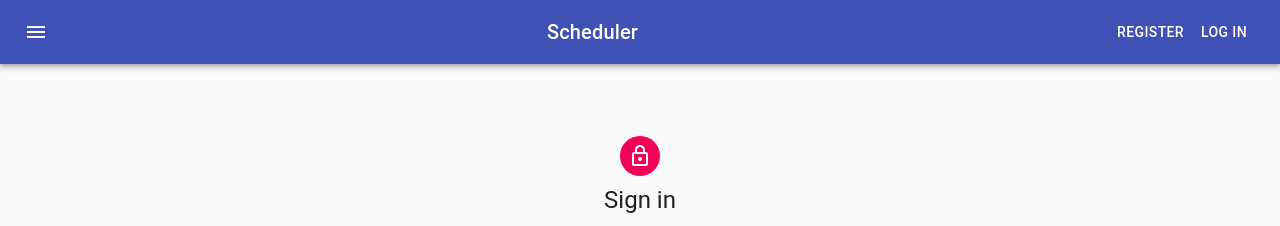
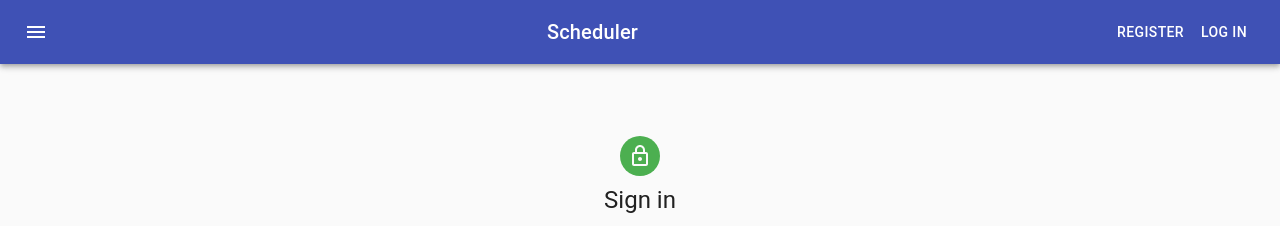
Before and after one commit to dthemg/scheduler, a React (Create React App) app in the folder client/: page /login in a window 1280 px wide. Shown: the top 226 px of the page. Built offline with nearby package versions, Linux system fonts and the light colour scheme.

Commit message:
Add theme provider, eslint fixes

```diff
--- a/client/src/App.js
+++ b/client/src/App.js
@@ -7,7 +7,10 @@ import Home from './components/home.component';
 import Register from './components/register.component';
 import { setAxiosAuthHeader } from './utils/axios.utils';
 import Profile from './components/profile.component';
+import { ThemeProvider } from '@material-ui/core';
+import mainTheme from './themes/themes';
 
+// TODO: Have a look at this part
 if (localStorage.jwtToken) {
 	console.log('JWT token found');
 	const token = localStorage.getItem('jwtToken');
@@ -23,6 +26,8 @@ function App() {
 	}, []);
 
 	return (
+		// TODO: Keep looking at themeprovider...
+		<ThemeProvider theme={mainTheme}>
 			<div className='App'>
 				<Router>
 					<div>
@@ -37,6 +42,7 @@ function App() {
 					</div>
 				</Router>
 			</div>
+		</ThemeProvider>
 	);
 }
 
--- a/client/src/components/home.component.js
+++ b/client/src/components/home.component.js
@@ -9,6 +9,7 @@ import Typography from '@material-ui/core/Typography';
 import { ALL_DATES_URL, UPDATE_APPOINTMENT_URL } from '../utils/urls';
 import jwt_decode from 'jwt-decode';
 
+// TODO: Global theming instead of in individual files
 const useStyles = makeStyles((theme) => ({
 	root: {
 		display: 'flex',
@@ -145,7 +146,7 @@ export default function Home(props) {
 		</div>
 	);
 }
-
+// TODO: This loggedIn function seems to not work that well...
 Home.propTypes = {
 	loggedIn: PropTypes.bool,
 };
--- /dev/null
+++ b/client/src/themes/themes.js
@@ -0,0 +1,12 @@
+import { createMuiTheme } from '@material-ui/core/styles';
+import { green } from '@material-ui/core/colors';
+
+const mainTheme = createMuiTheme({
+	palette: {
+		secondary: {
+			main: green[500],
+		},
+	},
+});
+
+export default mainTheme;
--- a/client/src/utils/urls.js
+++ b/client/src/utils/urls.js
@@ -1,6 +1,6 @@
 var baseUrl = 'http://localhost:9000/';
-module.exports.LOGIN_URL = baseUrl + 'auth/login';
-module.exports.REGISTER_URL = baseUrl + 'auth/register';
-module.exports.PROFILE_URL = baseUrl + 'data/profile';
-module.exports.ALL_DATES_URL = baseUrl + 'data/getAllCalendarDates';
-module.exports.UPDATE_APPOINTMENT_URL = baseUrl + 'data/updateCalendarDate';
+export const LOGIN_URL = baseUrl + 'auth/login';
+export const REGISTER_URL = baseUrl + 'auth/register';
+export const PROFILE_URL = baseUrl + 'data/profile';
+export const ALL_DATES_URL = baseUrl + 'data/getAllCalendarDates';
+export const UPDATE_APPOINTMENT_URL = baseUrl + 'data/updateCalendarDate';
```
Lines whose indentation alone changed are shown as unchanged.
